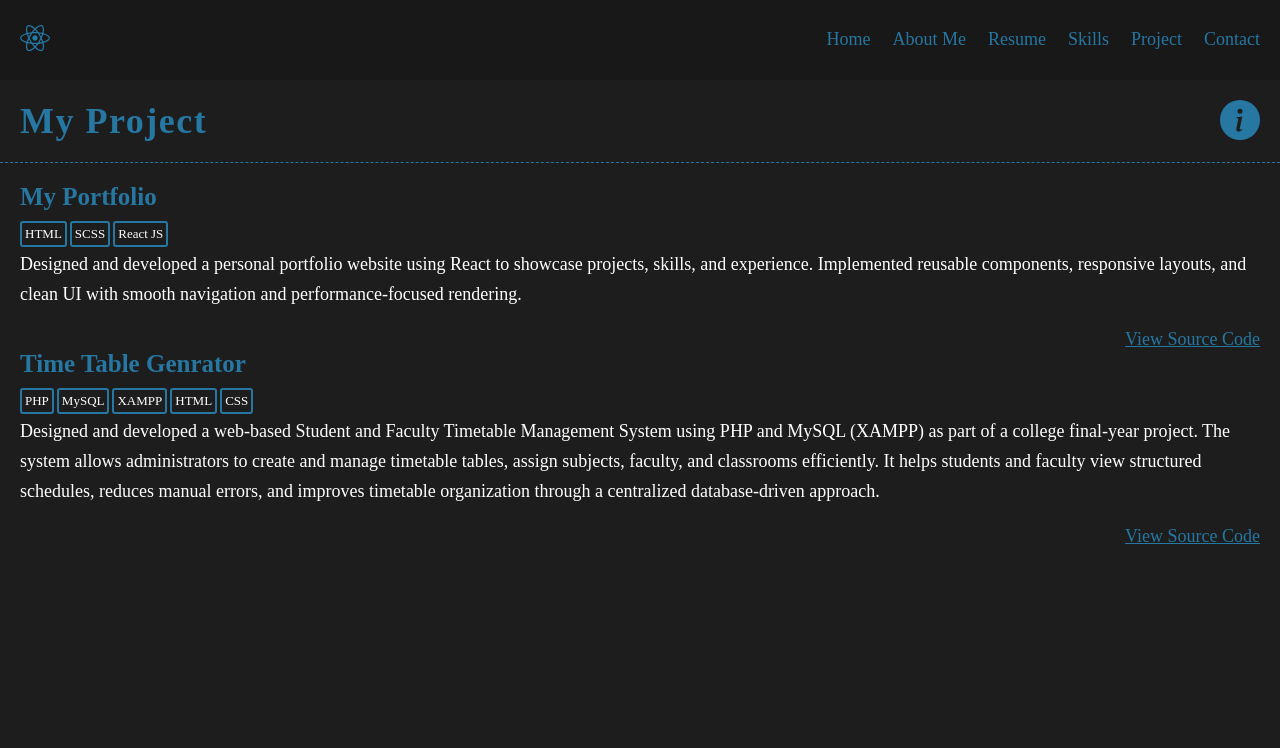
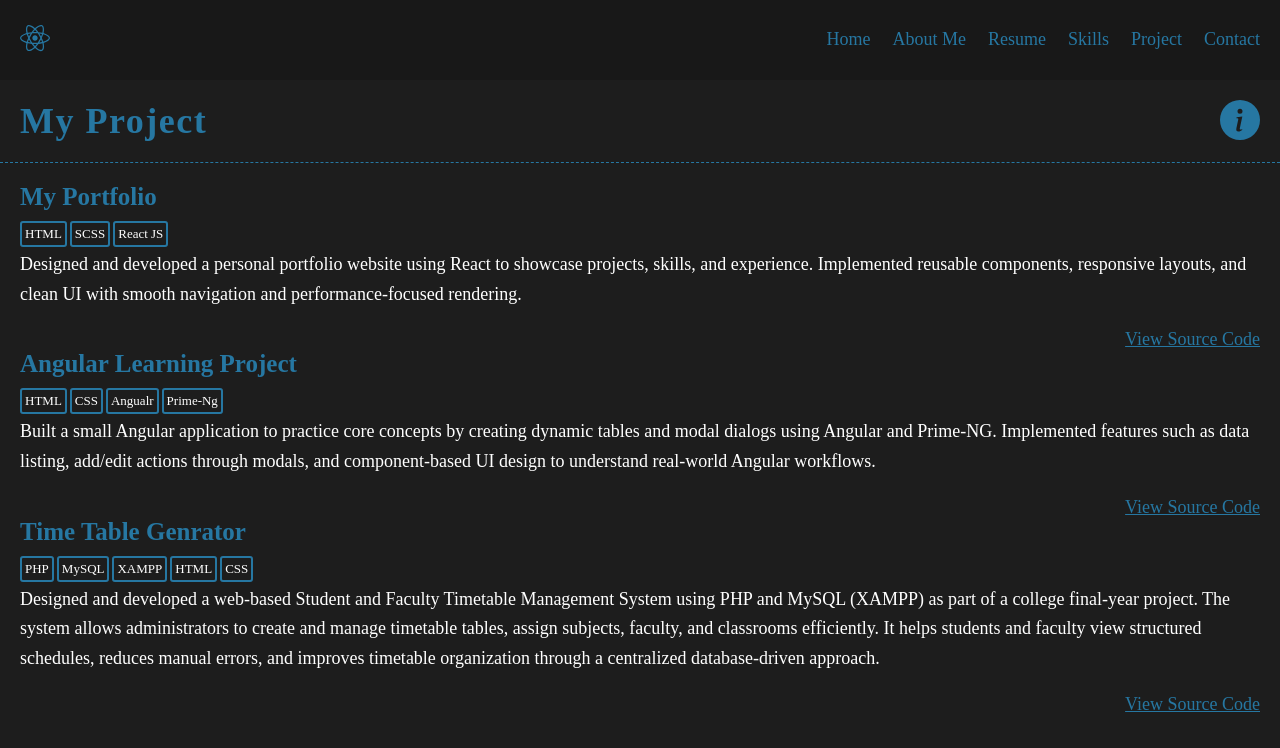
Before and after one commit to maheksondagar8-prog/My-protfolio, a React (Create React App) app: page /project in a window 1280 px wide. Shown: the top 748 px of the page. Built offline with nearby package versions, Linux system fonts and the light colour scheme.

Commit message:
Add project

```diff
--- a/src/containers/project/utils.js
+++ b/src/containers/project/utils.js
@@ -7,6 +7,13 @@ export const projects = [
         codeLink: "https://github.com/maheksondagar8-prog/My-protfolio"
     },
     {
+        title: "Angular Learning Project",
+        summary:
+            "Built a small Angular application to practice core concepts by creating dynamic tables and modal dialogs using Angular and Prime-NG. Implemented features such as data listing, add/edit actions through modals, and component-based UI design to understand real-world Angular workflows.",
+        keyPoints: ["HTML", "CSS", "Angualr" , "Prime-Ng"],
+        codeLink: "https://github.com/maheksondagar8-prog/Angular-Learning-project"
+    },
+    {
         title: "Time Table Genrator",
         summary:
             "Designed and developed a web-based Student and Faculty Timetable Management System using PHP and MySQL (XAMPP) as part of a college final-year project. The system allows administrators to create and manage timetable tables, assign subjects, faculty, and classrooms efficiently. It helps students and faculty view structured schedules, reduces manual errors, and improves timetable organization through a centralized database-driven approach.",
```
